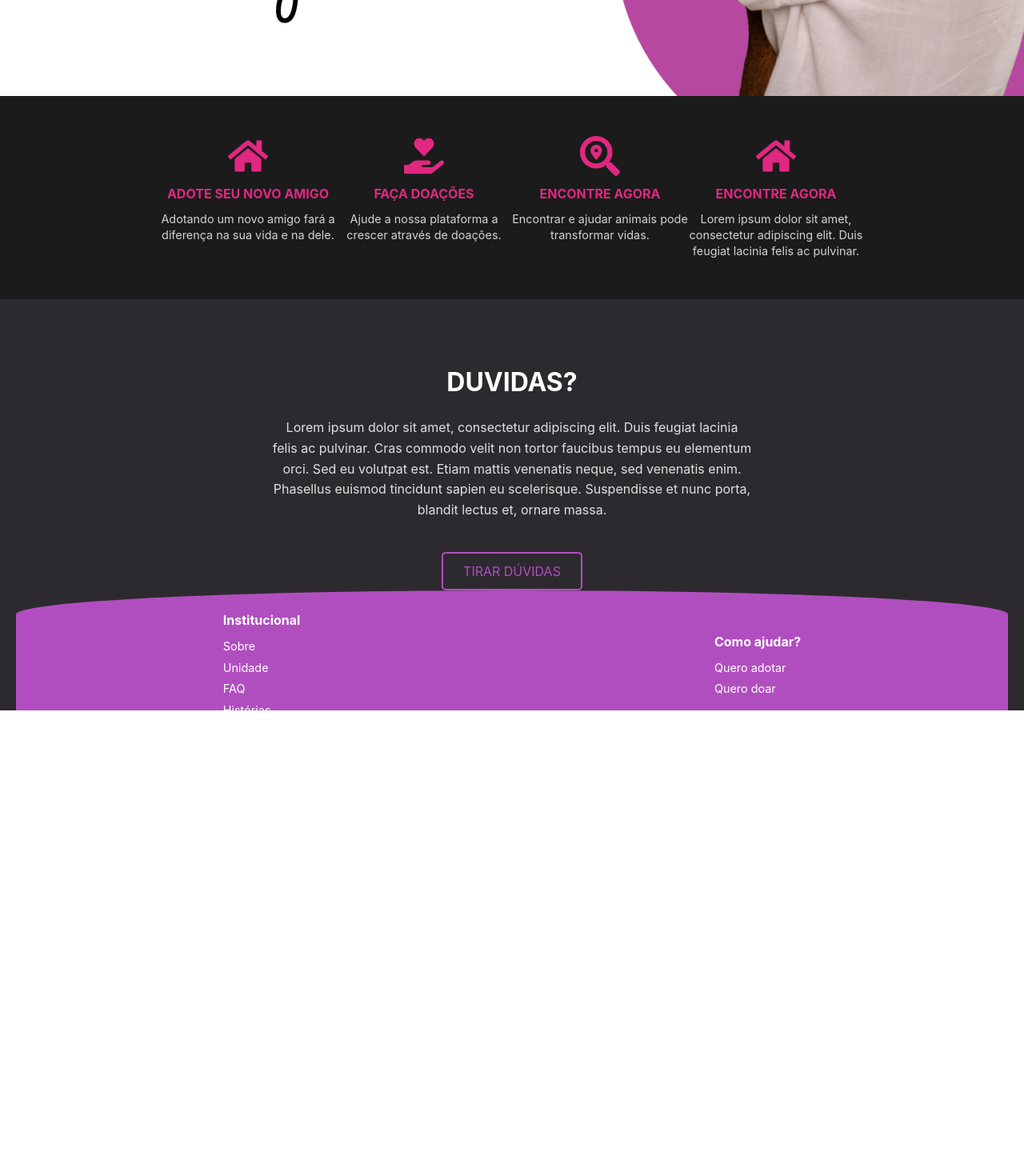
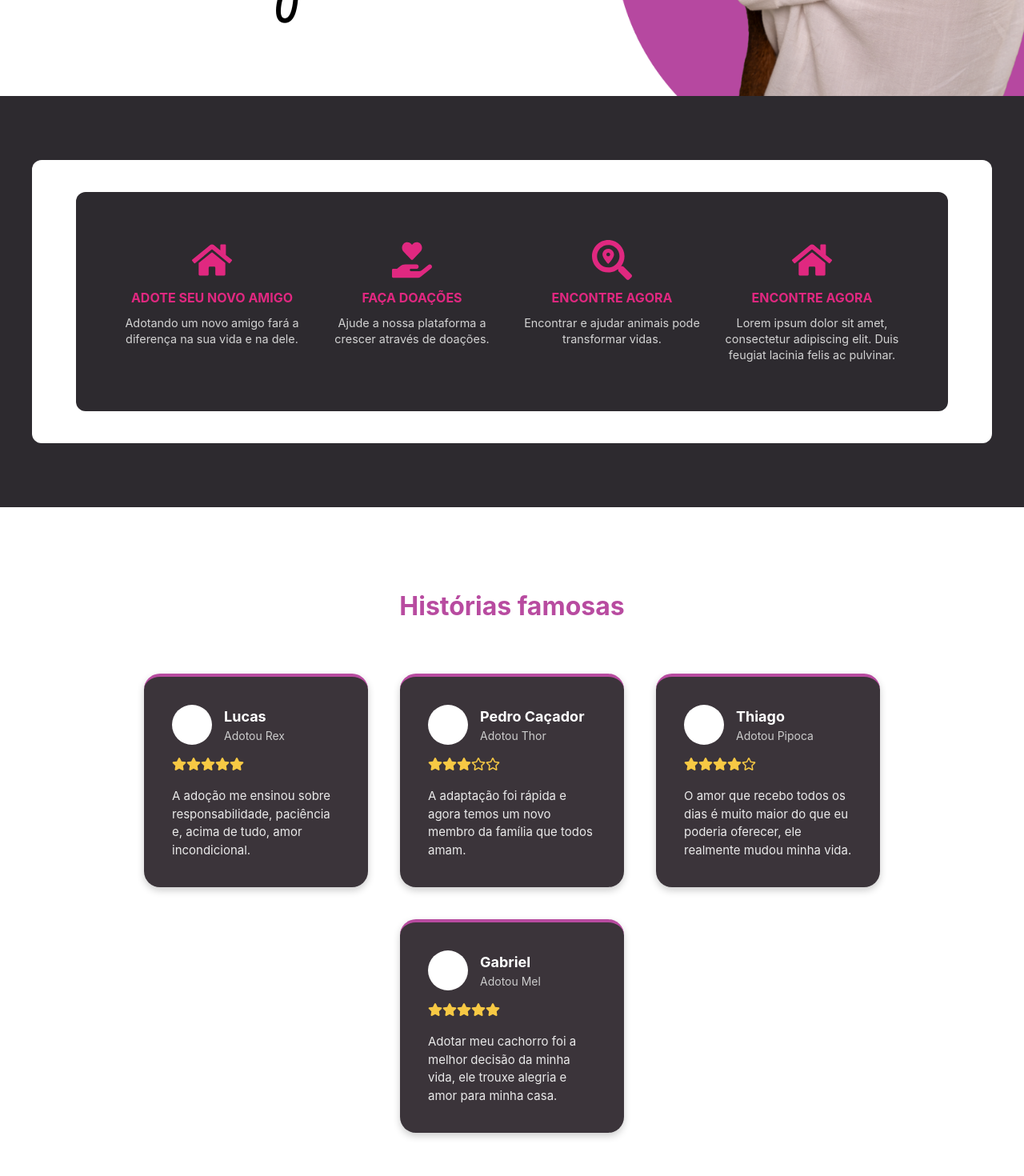
Before and after one commit to LucasFSouza552/frontend-web-pet, a React (Vite) app: page / in a window 1280 px wide. Shown: the part 680-2150 px from the top of the page at 80% size. Before the commit the page ends 1584 px from the top, so only its background shows below. Built offline with nearby package versions, Linux system fonts and the light colour scheme.

Commit message:
Main+Auth

```diff
--- a/src/features/auth/components/AuthForm.tsx
+++ b/src/features/auth/components/AuthForm.tsx
@@ -6,45 +6,112 @@ import useLoginController from "../controllers/useLoginController";
 import { InputComponent } from "../../../shared/components/InputComponent";
 import ErrorContainer from "../../../shared/components/ErrorContainer";
 import { PrimaryButton } from "../../../shared/components/PrimaryButton";
+
 export default function AuthForm() {
   const { credentials, error, handleChange, handleLogin } = useLoginController();
+
   return (
     <Section>
-            <Container>
+      <Wrapper>
+        <OndaBackground />
         <FormContainer onSubmit={handleLogin}>
           <h2>Entrar</h2>
           <p>Digite seu email e senha para continuar</p>
-                    <InputComponent placeholder="Email" label="email" onChange={handleChange} value={credentials.email} type="email" />
-                    <InputComponent placeholder="Senha" label="senha" onChange={handleChange} value={credentials.password} type="password" />
-                    <PrimaryButton text="Entrar" type="submit" filled width="50%" height="50px" />
-                    <p>Não tem conta? <Link to="register">Clique aqui</Link></p>
+
+          <InputComponent
+            placeholder="Email ou nome de usuário"
+            label="email"
+            onChange={handleChange}
+            value={credentials.email}
+            type="email"
+          />
+
+          <InputComponent
+            placeholder="Senha"
+            label="senha"
+            onChange={handleChange}
+            value={credentials.password}
+            type="password"
+          />
+
+          <PrimaryButton
+            text="Entrar"
+            type="submit"
+            filled
+            width="100%"
+            height="45px"
+          />
+
+          <SmallText>
+            Não tem conta? <Link to="/PersonalizeForm">Clique aqui</Link>
+          </SmallText>
         </FormContainer>
+
         <ErrorContainer message={error} />
-            </Container>
+      </Wrapper>
     </Section>
   );
 }
 
-const Container = styled.div`
+const Wrapper = styled.div`
   width: 100%;
-    flex: 1;
+  height: 100vh;
+  background-color: #ffffff;
   display: flex;
-    gap: 5px;
-    flex-direction: column;
   justify-content: center;
   align-items: center;
+  position: relative;
+`;
+
+const OndaBackground = styled.div`
+  position: absolute;
+  bottom: 0;
+  width: 100%;
+  height: 45vh;
+  background-color: #b84ba0;
+  border-top-left-radius: 60% 25%;
+  border-top-right-radius: 60% 25%;
+  z-index: 1;
 `;
 
 const FormContainer = styled.form`
-    background-color:  ${({ theme }) => theme.colors.secondary};
+  position: relative;
+  z-index: 2;
+  background-color: #2d282e;
   color: #fff;
-    border-radius: 5px;
-    gap: 5px;
-    padding: 30px;
-    height: auto;
+  border-radius: 6px;
+  padding: 40px 60px;
   display: flex;
   flex-direction: column;
-    justify-content: center;
   align-items: center;
+  gap: 15px;
+  box-shadow: 0px 4px 15px rgba(0, 0, 0, 0.25);
 
+  h2 {
+    font-size: 28px;
+    font-weight: 700;
+    margin-bottom: 5px;
+  }
+
+  p {
+    font-size: 14px;
+    color: #e5e5e5;
+    margin-bottom: 10px;
+  }
 `;
+
+const SmallText = styled.p`
+  font-size: 13px;
+  color: #ccc;
+  margin-top: 5px;
+
+  a {
+    color: #ffffff;
+    text-decoration: underline;
+    cursor: pointer;
+
+    &:hover {
+      color: #eaa7e2;
+    }
+  }
+`;
--- /dev/null
+++ b/src/features/home/components/Assessment.tsx
@@ -0,0 +1,158 @@
+import styled from "styled-components";
+import { FaStar, FaRegStar } from "react-icons/fa";
+
+export default function FamousStoriesSection() {
+  return (
+    <Section>
+      <Titulo>Histórias famosas</Titulo>
+
+      <ContainerCards>
+        {}
+        <Card>
+          <Cabecalho>
+            <Avatar />
+            <div>
+              <Nome>Lucas</Nome>
+              <Adotou>Adotou Rex</Adotou>
+            </div>
+          </Cabecalho>
+
+          <Estrelas>
+            <FaStar /><FaStar /><FaStar /><FaStar /><FaStar />
+          </Estrelas>
+
+          <Texto>
+            A adoção me ensinou sobre responsabilidade, paciência e, acima de tudo, amor incondicional.
+          </Texto>
+        </Card>
+
+        {}
+        <Card>
+          <Cabecalho>
+            <Avatar />
+            <div>
+              <Nome>Pedro Caçador</Nome>
+              <Adotou>Adotou Thor</Adotou>
+            </div>
+          </Cabecalho>
+
+          <Estrelas>
+            <FaStar /><FaStar /><FaStar /><FaRegStar /><FaRegStar />
+          </Estrelas>
+
+          <Texto>
+            A adaptação foi rápida e agora temos um novo membro da família que todos amam.
+          </Texto>
+        </Card>
+
+        {}
+        <Card>
+          <Cabecalho>
+            <Avatar />
+            <div>
+              <Nome>Thiago</Nome>
+              <Adotou>Adotou Pipoca</Adotou>
+            </div>
+          </Cabecalho>
+
+          <Estrelas>
+            <FaStar /><FaStar /><FaStar /><FaStar /><FaRegStar />
+          </Estrelas>
+
+          <Texto>
+            O amor que recebo todos os dias é muito maior do que eu poderia oferecer, ele realmente mudou minha vida.
+          </Texto>
+        </Card>
+
+        {}
+        <Card>
+          <Cabecalho>
+            <Avatar />
+            <div>
+              <Nome>Gabriel</Nome>
+              <Adotou>Adotou Mel</Adotou>
+            </div>
+          </Cabecalho>
+
+          <Estrelas>
+            <FaStar /><FaStar /><FaStar /><FaStar /><FaStar />
+          </Estrelas>
+
+          <Texto>
+            Adotar meu cachorro foi a melhor decisão da minha vida, ele trouxe alegria e amor para minha casa.
+          </Texto>
+        </Card>
+      </ContainerCards>
+    </Section>
+  );
+}
+
+const Section = styled.section`
+  width: 100%;
+  background-color: white;
+  text-align: center;
+  padding: 100px 40px;
+`;
+
+const Titulo = styled.h2`
+  color: #b84ba0;
+  font-size: 32px;
+  margin-bottom: 60px;
+`;
+
+const ContainerCards = styled.div`
+  display: flex;
+  justify-content: center;
+  flex-wrap: wrap;
+  gap: 40px;
+`;
+
+const Card = styled.div`
+  background-color: #3b343a;
+  color: white;
+  width: 280px;
+  min-height: 230px;
+  border-radius: 20px;
+  padding: 35px;
+  text-align: left;
+  border-top: 4px solid #b84ba0;
+  box-shadow: 0 4px 10px rgba(0, 0, 0, 0.2);
+`;
+
+const Cabecalho = styled.div`
+  display: flex;
+  align-items: center;
+  gap: 15px;
+  margin-bottom: 15px;
+`;
+
+const Avatar = styled.div`
+  width: 50px;
+  height: 50px;
+  background-color: white;
+  border-radius: 50%;
+`;
+
+const Nome = styled.h3`
+  font-size: 18px;
+  margin: 0;
+`;
+
+const Adotou = styled.p`
+  font-size: 14px;
+  color: #ccc;
+  margin: 0;
+`;
+
+const Estrelas = styled.div`
+  display: flex;
+  color: #f7c944;
+  margin: 15px 0 20px 0;
+  font-size: 18px;
+`;
+
+const Texto = styled.p`
+  font-size: 15px;
+  color: #eaeaea;
+  line-height: 1.5;
+`;
--- a/src/features/home/components/FeaturesSection.tsx
+++ b/src/features/home/components/FeaturesSection.tsx
@@ -1,34 +1,35 @@
-import styled from 'styled-components';
-import { FaHome, FaHandHoldingHeart, FaSearchLocation } from 'react-icons/fa';
-import Section from '../../../shared/styles/SectionStyle';
-import { FeatureCard } from '../../../shared/components/FeatureCard';
+import styled from "styled-components";
+import { FaHome, FaHandHoldingHeart, FaSearchLocation } from "react-icons/fa";
+import Section from "../../../shared/styles/SectionStyle";
+import { FeatureCard } from "../../../shared/components/FeatureCard";
 
 const featuresData = [
   {
     icon: <FaHome />,
-    title: 'Adote seu novo amigo',
-    description: 'Adotando um novo amigo fará a diferença na sua vida e na dele.',
+    title: "Adote seu novo amigo",
+    description: "Adotando um novo amigo fará a diferença na sua vida e na dele.",
   },
   {
     icon: <FaHandHoldingHeart />,
-    title: 'Faça Doações',
-    description: 'Ajude a nossa plataforma a crescer através de doações.',
+    title: "Faça Doações",
+    description: "Ajude a nossa plataforma a crescer através de doações.",
   },
   {
     icon: <FaSearchLocation />,
-    title: 'Encontre Agora',
-    description: 'Encontrar e ajudar animais pode transformar vidas.',
+    title: "Encontre Agora",
+    description: "Encontrar e ajudar animais pode transformar vidas.",
   },
   {
     icon: <FaHome />,
-    title: 'Encontre Agora',
-    description: 'Lorem ipsum dolor sit amet, consectetur adipiscing elit. Duis feugiat lacinia felis ac pulvinar.',
-  }
+    title: "Encontre Agora",
+    description:
+      "Lorem ipsum dolor sit amet, consectetur adipiscing elit. Duis feugiat lacinia felis ac pulvinar.",
+  },
 ];
 
 export default function FeaturesSection() {
   return (
-    <Section height="auto">
+    <SectionWrapper>
       <Container>
         <GridContainer>
           {featuresData.map((feature, index) => (
@@ -41,24 +42,37 @@ export default function FeaturesSection() {
           ))}
         </GridContainer>
       </Container>
-    </Section>
+    </SectionWrapper>
   );
 }
 
-const Container = styled.div`
+const SectionWrapper = styled(Section)`
+  background-color: #2d2a2f;
+  width: 100%;
+  height: auto;
   display: flex;
-  background-color: ${({ theme }) => theme.colors.secondary};
   justify-content: center;
   align-items: center;
+  padding: 80px 0;
+  overflow: visible;
+`;
+
+const Container = styled.div`
+  width: 100%;
+  max-width: 1200px;
   background-color: #ffffff;
-  width: 100%;
+  padding: 40px;
+  border-radius: 12px;
+  display: flex;
+  justify-content: center;
 `;
 
 const GridContainer = styled.div`
   display: flex;
-  background-color: #1b1b1b;
-  flex-direction: row;
-  width: 100%;
+  flex-wrap: wrap;
+  gap: 30px;
   justify-content: center;
-  padding: 50px;
+  background-color: #2d2a2f;
+  padding: 60px;
+  border-radius: 12px;
 `;
--- a/src/features/home/pages/HomePage.tsx
+++ b/src/features/home/pages/HomePage.tsx
@@ -2,6 +2,7 @@ import IntroSection from "../components/IntroSection";
 import FeaturesSection from "../components/FeaturesSection";
 import { HeaderComponent } from "../../../shared/components/HeaderComponent";
 import FooterSection from "../components/FooterSection";
+import Assessment from "../components/Assessment";
 
 export default function HomeSection() {
   return (
@@ -10,6 +11,7 @@ export default function HomeSection() {
       <main>
         <IntroSection />
         <FeaturesSection />
+          <Assessment />
           <FooterSection />
       </main>
     </>
```
Also changed, not shown: src/features/auth/components/PersonalizeForm.tsx (added). Lines whose indentation alone changed are shown as unchanged.
